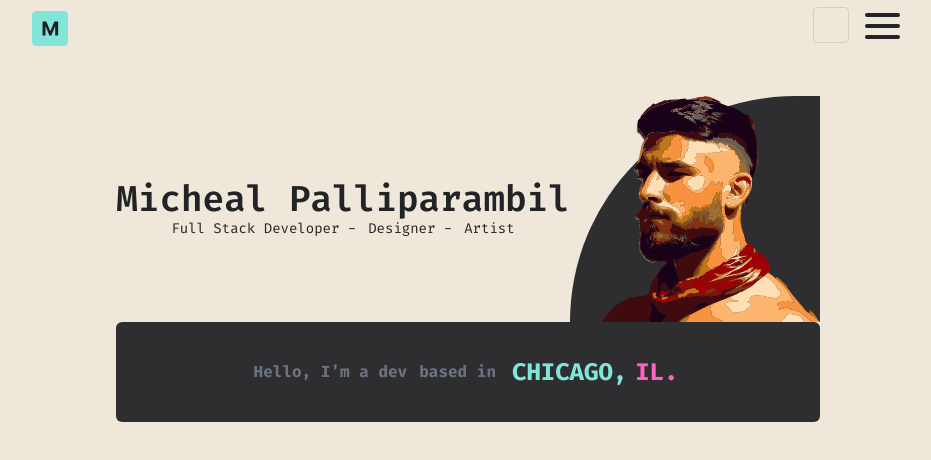
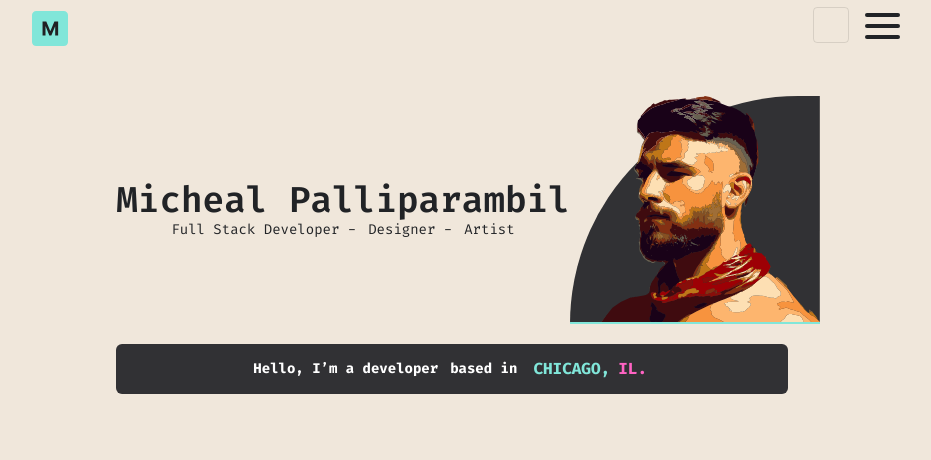
Before and after one commit to mike-rambil/Old_Portfolio_version.2, a Next.js app: page / in a window 1280 px wide. Shown: the top 460 px of the page, without its empty margins (172-1103 px from the left). Built offline with nearby package versions, Linux system fonts and the light colour scheme; some icons are missing.

Commit message:
Added Meta Data

```diff
--- a/app/components/hero/Hero.tsx
+++ b/app/components/hero/Hero.tsx
@@ -19,7 +19,6 @@ export default function Hero() {
         exit='exit'
         variants={variants}
         transition={{ duration: 0.4, type: 'easeInOut' }}
-        // style={{ position: 'relative' }}
       >
         <div className='flex flex-col-reverse md:flex-row w-96 md:w-full '>
           <div className='flex md:flex-col   md:justify-center items-center'>
@@ -35,7 +34,7 @@ export default function Hero() {
               <h3>Artist</h3>
             </div>
           </div>
-          <div className=' bg-neutral1 rounded-tl-full rounded-tr-full md:rounded-tr-none flex mx-auto'>
+          <div className=' bg-neutral1 rounded-tl-full rounded-tr-full md:rounded-tr-none flex mx-auto border-b-2 border-main'>
             <Image
               alt="Micheal Palliparambil's Picture"
               src={hero}
@@ -45,12 +44,20 @@ export default function Hero() {
             />
           </div>
         </div>
-        <div className='m-w-[279px] h-[100px] text-center flex justify-center items-center bg-neutral1 text-gray-500 font-extrabold rounded-md'>
-          <span>Hello, I’m a dev</span>
+        <div className='max-w-2xl h-[50px] mt-5 text-center flex justify-center items-center bg-neutral1 text-white dark:text-gray-500 font-extrabold rounded-md'>
+          <span className='text-sm hover:text-white'>
+            Hello, I’m a developer
+          </span>
           <span className='hidden md:block md:flex md:items-center'>
-            <span className='text-gray-500 ml-3 text-md '>based in</span>
-            <span className='text-main mx-1 ml-4 text-2xl'>CHICAGO,</span>
-            <span className='text-accent mx-1 text-2xl'>IL.</span>
+            <span className='text-white dark:text-gray-500 ml-3 text-sm hover:text-white'>
+              based in
+            </span>
+            <span className='text-main mx-1 ml-4 text-1xl hover:text-white'>
+              CHICAGO,
+            </span>
+            <span className='text-accent mx-1 text-1xl hover:text-white'>
+              IL.
+            </span>
           </span>
           <span className='md:hidden'>
             based in <span className='text-main '>CHICAGO,</span> IL.
--- a/app/components/layouts/Main.tsx
+++ b/app/components/layouts/Main.tsx
@@ -6,8 +6,7 @@ export default function Main({ children }: { children: React.ReactNode }) {
   return (
     <>
       <Head>
-        <meta name='viewport' content='width=device-width, initial-scale=1' />
-        <meta name='description' content="Micheal Palliparambil's Homepage" />
+        {/* <meta name='viewport' content='width=device-width, initial-scale=1' /> */}
         <meta name='author' content='Micheal Palliparambil' />
         <meta name='author' content='Mike Rambil' />
         <link rel='micheal-palliparambil-icon' href='/icon.png' />
--- a/app/layout.tsx
+++ b/app/layout.tsx
@@ -1,4 +1,5 @@
 'use client';
+
 import 'boxicons';
 import { Fira_Code } from 'next/font/google';
 import Main from './components/layouts/Main';
@@ -8,22 +9,14 @@ import { useDarkMode } from './utils/toggleLightMode/useDarkMode';
 // Fonts
 const fira_Code = Fira_Code({ subsets: ['latin'] });
 
-// Meta-DATA
-// export const metadata: Metadata = {
-//   title: 'Micheal Palliparambil - Homepage',
-//   description:
-//     'Micheal Palliparambil is a software developer based in Chicago, IL. Checkout his PortFolio here! ',
-// };
-
 export default function RootLayout({
   children,
 }: {
   children: React.ReactNode;
 }) {
-  const { theme, toggleTheme } = useDarkMode();
+  const { theme } = useDarkMode();
 
   return (
-    // Todo: Implement Light and Dark Mode
     <html lang='en' className={theme}>
       <body className={fira_Code.className}>
         <Main>{children}</Main>
--- a/app/page.tsx
+++ b/app/page.tsx
@@ -1,4 +1,49 @@
+import { Metadata } from 'next';
 import Hero from './components/hero/Hero';
+
+// Todo: OpenGraph Protocol and Icons- https://nextjs.org/docs/app/api-reference/functions/generate-metadata#metadata-fields
+// Todo: robots.txt
+// Todo: Sitemap
+export const metadata: Metadata = {
+  title: 'Micheal Palliparambil - Homepage',
+  description:
+    'Micheal Palliparambil is a software developer based in Chicago, IL. Checkout his PortFolio here! ',
+  keywords: [
+    'Micheal',
+    'Palliparambil',
+    'Mike',
+    'Rambil',
+    'Portfolio',
+    'Mike-Rambil',
+    'Micheal Palliparambil',
+  ],
+  creator: 'Mike Rambil',
+  publisher: 'Micheal Palliparambil',
+
+  authors: [{ name: 'Micheal-Palliparambil' }],
+  openGraph: {
+    title: "Micheal Palliparambil's Portfolio",
+    description:
+      'Micheal Palliparambil is a software developer based in Chicago, IL. Checkout his PortFolio here!',
+    // url: 'https://nextjs.org',
+    siteName: 'Micheal Palliparambil',
+    // images: [
+    //   {
+    //     url: 'https://nextjs.org/og.png',
+    //     width: 800,
+    //     height: 600,
+    //   },
+    //   {
+    //     url: 'https://nextjs.org/og-alt.png',
+    //     width: 1800,
+    //     height: 1600,
+    //     alt: 'My custom alt',
+    //   },
+    // ],
+    locale: 'en_US',
+    type: 'website',
+  },
+};
 
 export default function Home() {
   return (
--- a/tailwind.config.ts
+++ b/tailwind.config.ts
@@ -20,7 +20,7 @@ const config: Config = {
         secondary: '#fbd38d',
         accent: '#ff63c3',
         neutral: '#1a202c',
-        neutral1: '#242428F2',
+        neutral1: '#313134',
 
         light: '#f0e7db',
         lightAccent: '#212326',
```
Also changed, not shown: 1 other file (tests, documents, lock files or other folders).
